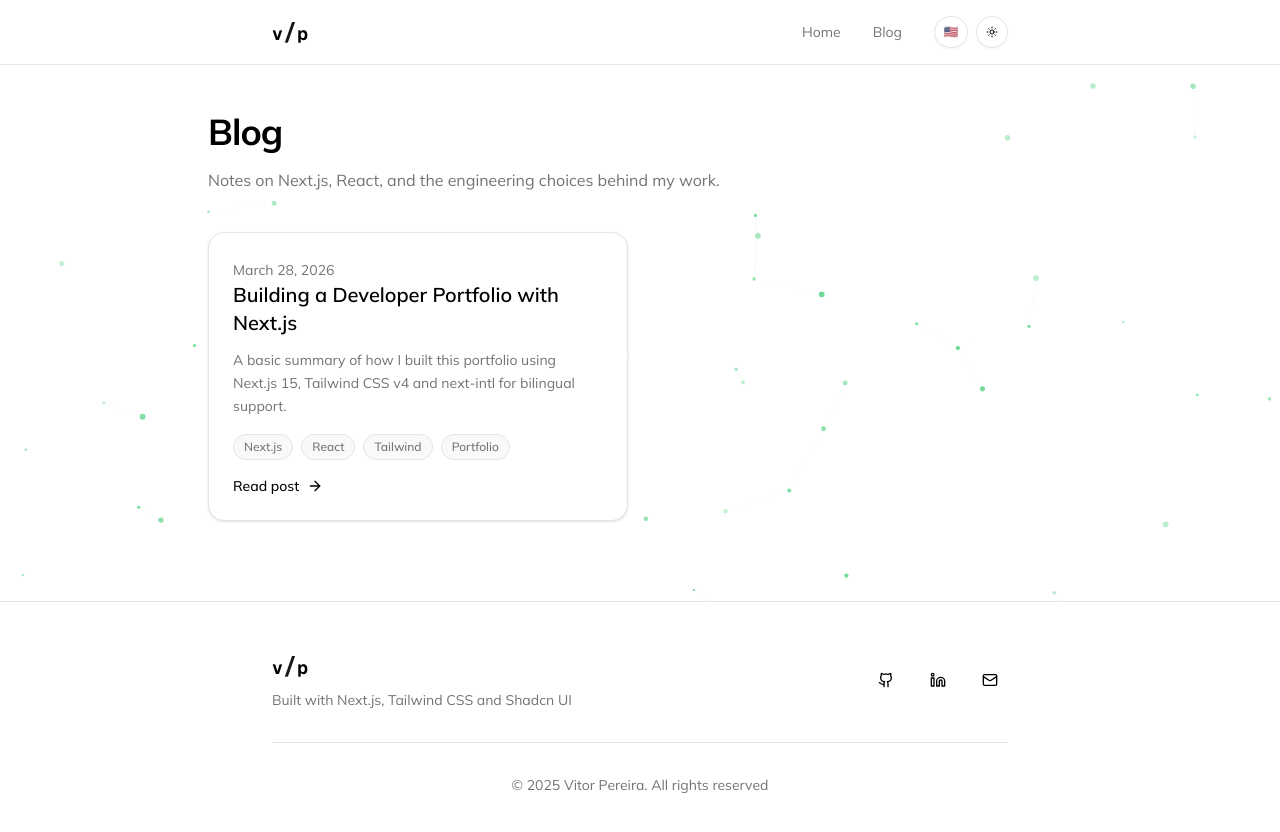
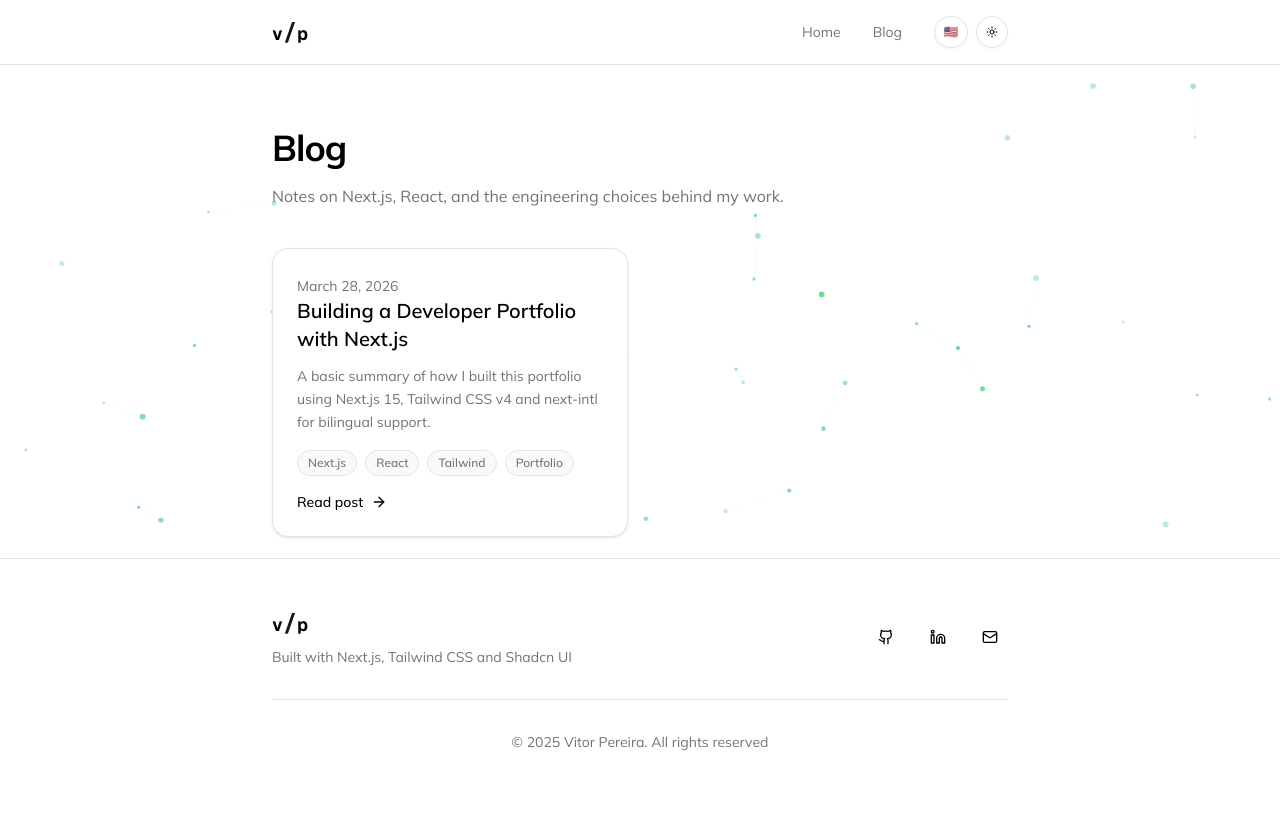
Before and after one commit to vitorpedeo/personal_website, a Next.js app: page /en/blog in a window 1280 px wide. Shown: the top 832 px of the page. After the commit the page ends 800 px from the top, so only its background shows below. Built offline with nearby package versions, Linux system fonts and the light colour scheme.

Commit message:
fix: blog layout

```diff
--- a/src/app/[locale]/blog/page.tsx
+++ b/src/app/[locale]/blog/page.tsx
@@ -31,7 +31,7 @@
 	]);
 
 	return (
-		<section className="mx-auto max-w-4xl px-4 pb-20 pt-28">
+		<section className="max-w-3xl mx-auto px-4 pt-32 space-y-8">
 			<div className="space-y-4 text-center md:text-left">
 				<h1 className="text-4xl font-bold tracking-tight text-foreground">
 					{t('title')}
```
